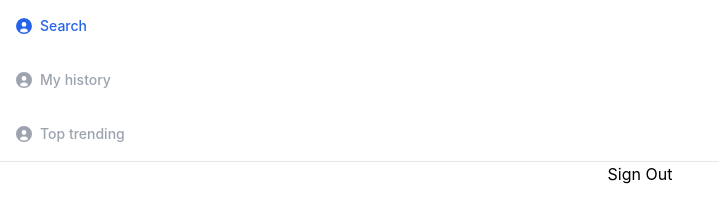
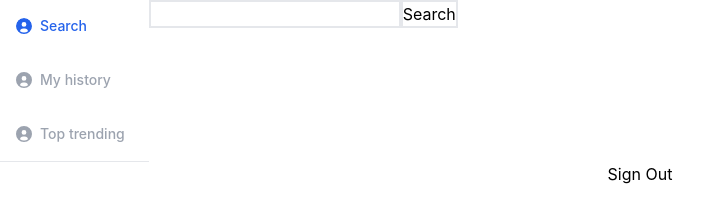
Before and after one commit to saidinesh1/movie-recommendation-system, a React (Create React App) app: page /dashboard in a window 1280 px wide. Both pictures are taken after a click on the item "Search". Shown: the top 212 px of the page, without its empty margins (0-719 px from the left). Built offline with nearby package versions, Linux system fonts and the light colour scheme; no server answers.

Commit message:
Added poster fetch API

```diff
--- /dev/null
+++ b/src/api/poster.js
@@ -0,0 +1,5 @@
+export const posterFetch = async (movieName) => {
+  const url = `https://api.themoviedb.org/3/search/movie?api_key=15d2ea6d0dc1d476efbca3eba2b9bbfb&query=${movieName}`;
+  const response = await fetch(url);
+  return response;
+};
--- a/src/components/Tab.jsx
+++ b/src/components/Tab.jsx
@@ -1,9 +1,13 @@
-export const Tabs = ({ tabOptions, selectedTab, onSelect }) => {
+export const Tabs = ({ tabOptions, selectedTab, onSelect, children }) => {
   return (
+    <div className='flex flex-row'>
       <div className='border-b border-gray-200 dark:border-gray-700'>
         <ul className='flex flex-col -mb-px text-sm font-medium text-center text-gray-500 dark:text-gray-400'>
           {tabOptions.map((option) => (
-          <li className='me-2 flex flex-start' onClick={() => onSelect(option)}>
+            <li
+              className='me-2 flex flex-start w-max'
+              onClick={() => onSelect(option)}
+            >
               <button
                 key={option.label}
                 aria-current='page'
@@ -32,5 +36,7 @@ export const Tabs = ({ tabOptions, selectedTab, onSelect }) => {
           ))}
         </ul>
       </div>
+      <div>{children}</div>
+    </div>
   );
 };
--- a/src/pages/dashboard.jsx
+++ b/src/pages/dashboard.jsx
@@ -1,5 +1,6 @@
 import Modal from 'react-modal';
 import { Tabs } from '../components/Tab';
+import { posterFetch } from '../api/poster';
 import { tabOptions } from '../constants/dashboard.constant';
 import { useAuth } from '../contexts/AuthContext';
 import { useNavigate } from 'react-router-dom';
@@ -7,9 +8,31 @@ import { useState } from 'react';
 
 export const Dashboard = () => {
   const navigate = useNavigate();
+  const [input, setInput] = useState();
   const { currentUser, logOut } = useAuth();
   const [modalOpen, setModalOpen] = useState(false);
   const [selectedTab, setSelectedTab] = useState(tabOptions[2]);
+  const handlePosterFetch = async () => {
+    try {
+      const response = await posterFetch('Titanic');
+
+      if (!response.ok) {
+        throw new Error('Failed to fetch movie data');
+      }
+
+      const data = await response.json();
+
+      if (data.results && data.results.length > 0) {
+        const posterPath = data.results[0].poster_path;
+        const posterUrl = `https://image.tmdb.org/t/p/w500${posterPath}`;
+        console.log('Movie Poster URL:', posterUrl);
+      } else {
+        throw new Error('No results found');
+      }
+    } catch (error) {
+      console.error('Error fetching movie poster:', error.message);
+    }
+  };
   const handleLogOut = async () => {
     await logOut().then(() => {
       navigate('/login');
@@ -25,7 +48,27 @@ export const Dashboard = () => {
         tabOptions={tabOptions}
         selectedTab={selectedTab}
         onSelect={onSelect}
+        children={
+          selectedTab.label === 'Search' ? (
+            <div>
+              <input
+                className='border border-2'
+                type='text'
+                value={input}
+                onChange={(e) => {
+                  setInput(e.target.value);
+                }}
+              />
+              <button className='border border-2' onClick={handlePosterFetch}>
+                Search
+              </button>
+            </div>
+          ) : (
+            <></>
+          )
+        }
       />
+
       <button
         onClick={() => {
           setModalOpen(true);
```
Lines whose indentation alone changed are shown as unchanged.
